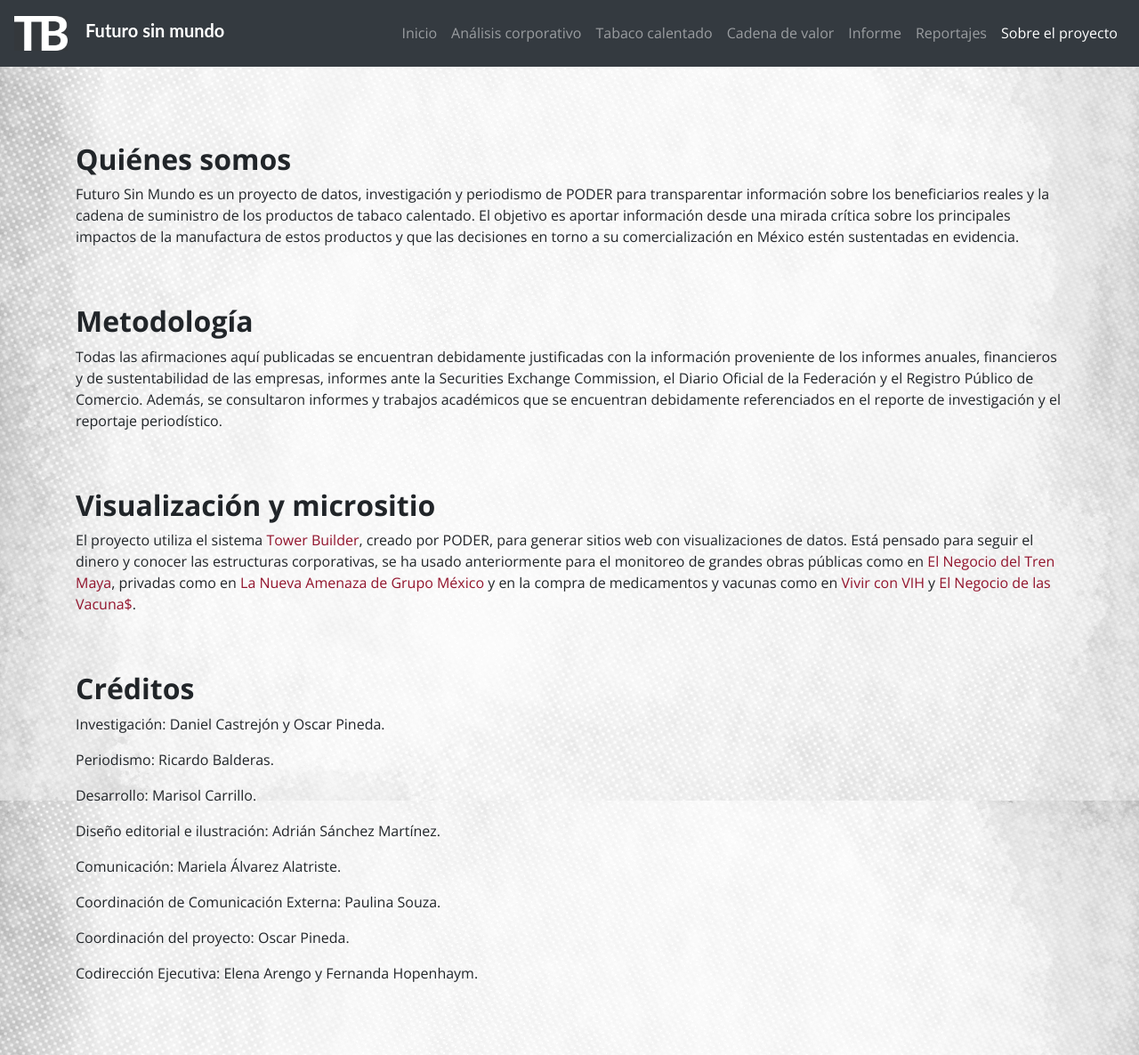
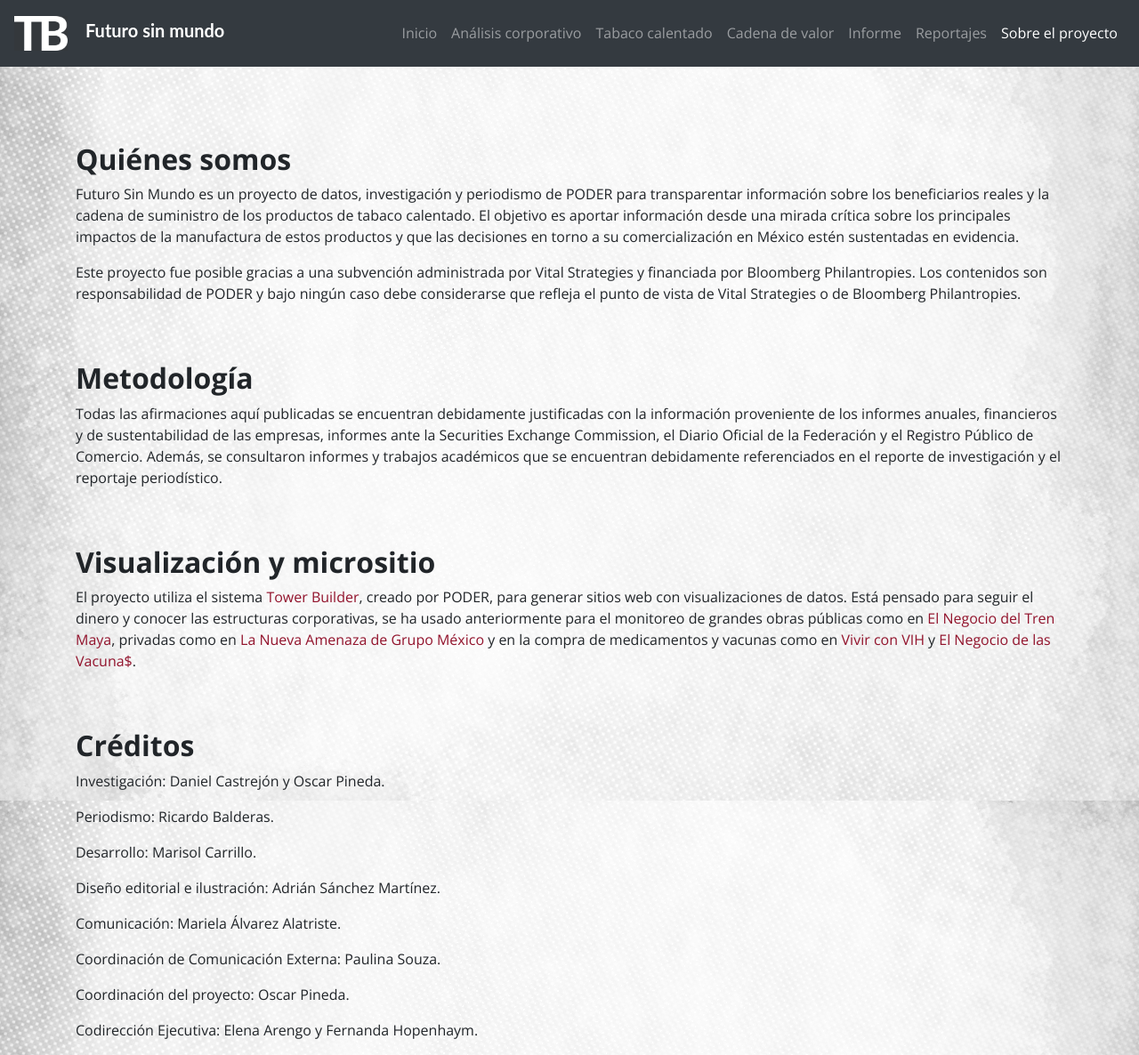
Before and after one commit to ProjectPODER/futurosinmundo, a Jekyll site: the page built from 7-about.md, in a window 1280 px wide and 1186 px high. Shown: the whole window at 89% size. Built offline with Jekyll 4.4.1, drawn with Linux system fonts in a browser that asks for light colours.

Commit message:
Update 7-about.md

```diff
--- a/7-about.md
+++ b/7-about.md
@@ -7,6 +7,11 @@
 ## Quiénes somos
 
 Futuro Sin Mundo es un proyecto de datos, investigación y periodismo de PODER para transparentar información sobre los beneficiarios reales y la cadena de suministro de los productos de tabaco calentado. El objetivo es aportar información desde una mirada crítica sobre los principales impactos de la manufactura de estos productos y que las decisiones en torno a su comercialización en México estén sustentadas en evidencia.
+
+Este proyecto fue posible gracias a una subvención administrada por Vital Strategies y
+financiada por Bloomberg Philantropies. Los contenidos son responsabilidad
+de PODER y bajo ningún caso debe considerarse que refleja el punto de vista de Vital
+Strategies o de Bloomberg Philantropies.
 
 ## Metodología
 
```
